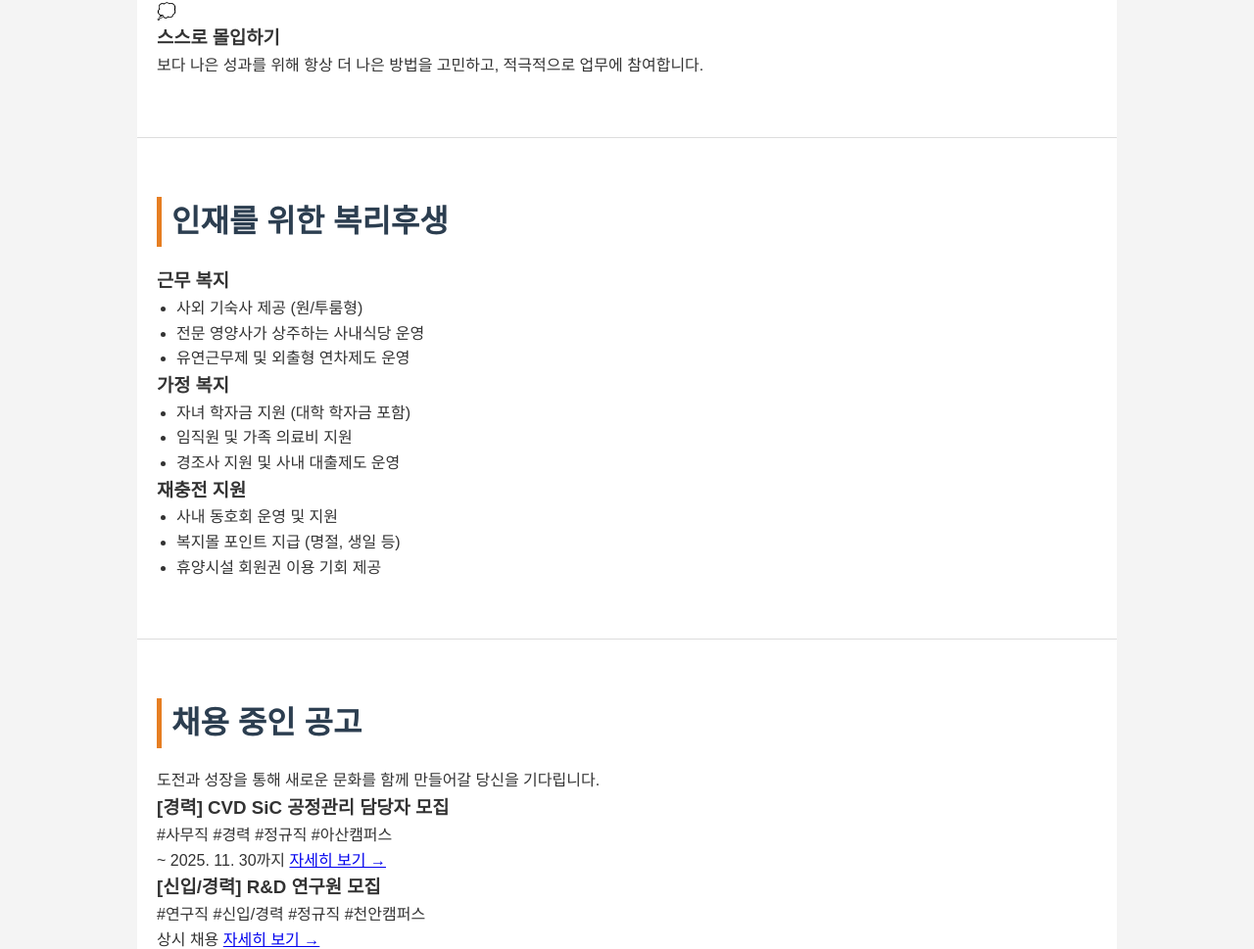
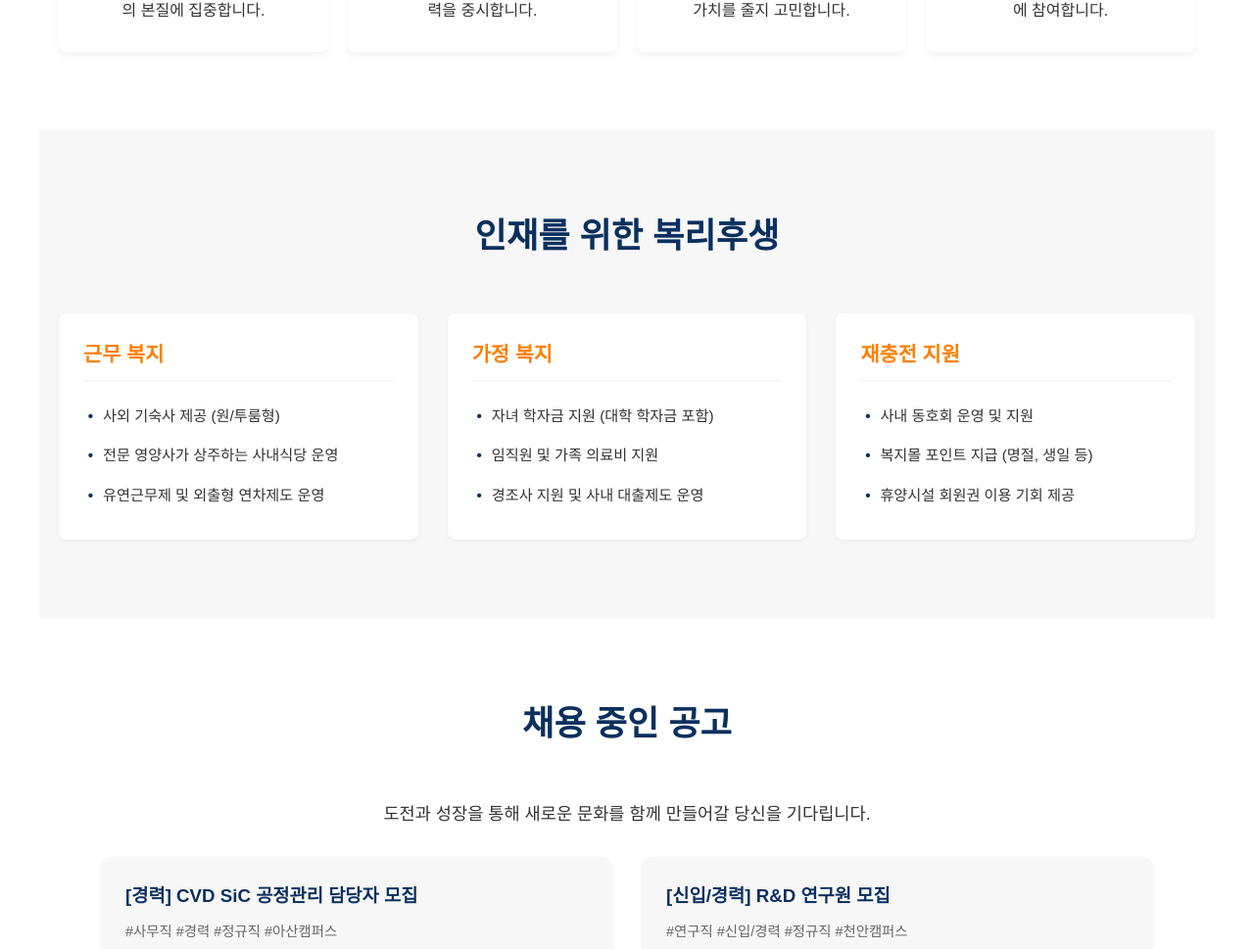
Before and after one commit to mslee1053/hana-materials-website, a plain HTML site: page index.html in a window 1280 px wide. Shown: the part 857-1826 px from the top of the page at 98% size. Drawn offline with Linux system fonts and the light colour scheme.

Commit message:
Refactor styles with variables and new layout

```diff
--- a/styles.css
+++ b/styles.css
@@ -1,33 +1,51 @@
-/* 기본 스타일 초기화 */
+/* 1. 기본 스타일 및 색상 변수 설정 */
 * {
     margin: 0;
     padding: 0;
     box-sizing: border-box;
-    font-family: Arial, sans-serif;
+    font-family: 'Malgun Gothic', '맑은 고딕', Arial, sans-serif;
+}
+
+:root {
+    --color-primary: #0B305E; /* 진한 네이비 */
+    --color-accent: #FF7F00; /* 주황색 강조 */
+    --color-text: #333;
+    --color-light-bg: #f7f7f7;
+    --color-border: #ddd;
 }
 
 body {
     line-height: 1.6;
-    color: #333;
-    background-color: #f4f4f4;
+    color: var(--color-text);
+    background-color: white;
 }
 
-/* 헤더 스타일 */
+a {
+    text-decoration: none;
+    color: var(--color-primary);
+}
+
+/* 2. 헤더 및 내비게이션 */
 header {
-    background: #2c3e50; /* 어두운 색상 */
-    color: white;
-    padding: 15px 30px;
+    background: var(--color-primary);
+    position: sticky;
+    top: 0;
+    z-index: 1000;
+    box-shadow: 0 2px 5px rgba(0, 0, 0, 0.2);
+}
+
+.header-content {
+    max-width: 1200px;
+    margin: 0 auto;
+    padding: 15px 20px;
     display: flex;
     justify-content: space-between;
     align-items: center;
-    position: sticky;
-    top: 0;
-    z-index: 1000;
 }
 
-header .logo {
-    font-size: 1.8em;
-    font-weight: bold;
+.logo-img {
+    height: 35px; /* 로고 이미지 높이 설정 */
+    filter: brightness(0) invert(1); /* 이미지를 흰색으로 보이게 처리 (흰색 로고가 없을 경우) */
 }
 
 header nav ul {
@@ -37,74 +55,218 @@ header nav ul {
 
 header nav ul li a {
     color: white;
-    text-decoration: none;
-    padding: 0 15px;
+    padding: 0 20px;
+    font-size: 0.95em;
     transition: color 0.3s;
 }
 
 header nav ul li a:hover {
-    color: #e67e22; /* 포인트 색상 */
+    color: var(--color-accent);
 }
 
-/* 메인 비주얼 스타일 */
+/* 3. 메인 비주얼 (Hero) */
 #main-visual {
-    background: #34495e; /* 배경 이미지 대신 색상 사용 */
-    color: white;
-    height: 400px;
+    background: linear-gradient(rgba(11, 48, 94, 0.8), rgba(11, 48, 94, 0.8)), url('hero-bg.jpg') center / cover; /* 배경 이미지 파일명: hero-bg.jpg */
+    min-height: 50vh;
     display: flex;
-    flex-direction: column;
     justify-content: center;
     align-items: center;
     text-align: center;
-    padding: 0 20px;
+    color: white;
 }
 
-#main-visual h1 {
-    font-size: 2.5em;
+.hero-text {
+    max-width: 800px;
+    padding: 20px;
+}
+
+.hero-text h1 {
+    font-size: 3em;
+    margin-bottom: 15px;
+    font-weight: 700;
+}
+
+.highlight {
+    color: var(--color-accent);
+}
+
+.hero-text p {
+    font-size: 1.2em;
+    margin-bottom: 30px;
+}
+
+.cta-button {
+    background: var(--color-accent);
+    color: white;
+    padding: 12px 30px;
+    border-radius: 5px;
+    font-weight: bold;
+    display: inline-block;
+    transition: background 0.3s;
+}
+
+.cta-button:hover {
+    background: #d35400;
+}
+
+/* 4. 콘텐츠 섹션 공통 스타일 */
+.content-section {
+    padding: 80px 20px;
+    max-width: 1200px;
+    margin: 0 auto;
+}
+
+.section-title {
+    font-size: 2.2em;
+    font-weight: 600;
+    color: var(--color-primary);
+    text-align: center;
+    margin-bottom: 50px;
+}
+
+.grey-bg {
+    background-color: var(--color-light-bg);
+}
+
+/* 5. 우리가 일하는 방법 (Value Grid) */
+.value-grid {
+    display: flex;
+    justify-content: space-between;
+    flex-wrap: wrap;
+    gap: 20px;
+}
+
+.value-item {
+    width: calc(25% - 15px); /* 4개 항목이 한 줄에 오도록 설정 */
+    text-align: center;
+    padding: 30px 20px;
+    background: white;
+    border-radius: 8px;
+    box-shadow: 0 4px 10px rgba(0, 0, 0, 0.05);
+    transition: transform 0.3s, box-shadow 0.3s;
+}
+
+.value-item:hover {
+    transform: translateY(-8px);
+    box-shadow: 0 10px 20px rgba(0, 0, 0, 0.1);
+}
+
+.value-item .icon {
+    font-size: 3em;
+    color: var(--color-accent);
+    display: block;
+    margin-bottom: 15px;
+}
+
+.value-item h3 {
+    margin-bottom: 10px;
+    color: var(--color-primary);
+}
+
+/* 6. 복리후생 섹션 */
+.benefit-container {
+    display: flex;
+    justify-content: space-between;
+    gap: 30px;
+    flex-wrap: wrap;
+}
+
+.benefit-category {
+    width: calc(33.33% - 20px); /* 3개 항목이 한 줄에 오도록 설정 */
+    background: white;
+    padding: 25px;
+    border-radius: 8px;
+    box-shadow: 0 2px 5px rgba(0, 0, 0, 0.05);
+}
+
+.benefit-category h3 {
+    color: var(--color-accent);
+    border-bottom: 2px solid var(--color-light-bg);
+    padding-bottom: 10px;
+    margin-bottom: 15px;
+    font-size: 1.3em;
+}
+
+.benefit-category ul {
+    list-style: none;
+}
+
+.benefit-category li {
+    padding: 8px 0;
+    font-size: 0.95em;
+    position: relative;
+    padding-left: 20px;
+}
+
+.benefit-category li::before {
+    content: "•"; /* 커스텀 불릿 */
+    color: var(--color-primary);
+    font-weight: bold;
+    display: inline-block;
+    width: 1em;
+    margin-left: -1em;
+}
+
+/* 7. 채용 공고 리스트 */
+.subtitle {
+    text-align: center;
+    margin-bottom: 30px;
+    font-size: 1.1em;
+}
+
+.job-card-container {
+    display: flex;
+    flex-wrap: wrap;
+    gap: 30px;
+    justify-content: center;
+}
+
+.job-card {
+    background: var(--color-light-bg);
+    padding: 25px;
+    border-radius: 10px;
+    width: 45%; /* 2개 항목이 한 줄에 오도록 설정 */
+    box-shadow: 0 2px 5px rgba(0, 0, 0, 0.05);
+    transition: box-shadow 0.3s;
+}
+
+.job-card:hover {
+    box-shadow: 0 8px 15px rgba(0, 0, 0, 0.1);
+}
+
+.job-card h3 {
+    color: var(--color-primary);
     margin-bottom: 10px;
 }
 
-#more-info-btn {
-    background: #e67e22;
-    color: white;
-    border: none;
-    padding: 10px 20px;
-    font-size: 1em;
-    cursor: pointer;
-    margin-top: 20px;
-    border-radius: 5px;
-    transition: background 0.3s;
+.info-tag {
+    display: block;
+    color: #666;
+    font-size: 0.9em;
+    margin-bottom: 15px;
 }
 
-#more-info-btn:hover {
-    background: #d35400;
+.deadline {
+    font-weight: bold;
+    color: var(--color-accent);
+    display: block;
+    margin-bottom: 15px;
 }
 
-/* 콘텐츠 섹션 공통 스타일 */
-.content-section {
-    padding: 60px 20px;
-    max-width: 1000px;
-    margin: 0 auto;
-    background: white;
-    border-bottom: 1px solid #ddd;
+.job-link {
+    color: var(--color-accent);
+    font-weight: 600;
 }
 
-.content-section h2 {
-    font-size: 2em;
-    margin-bottom: 20px;
-    color: #2c3e50;
-    border-left: 5px solid #e67e22;
-    padding-left: 10px;
-}
-
-.content-section ul {
-    margin-left: 20px;
-}
-
-/* 푸터 스타일 */
+/* 8. 푸터 */
 footer {
     background: #333;
     color: #bbb;
     text-align: center;
-    padding: 20px 0;
+    padding: 30px 0;
+    font-size: 0.9em;
 }
+
+footer p {
+    margin: 5px 0;
+}
```
